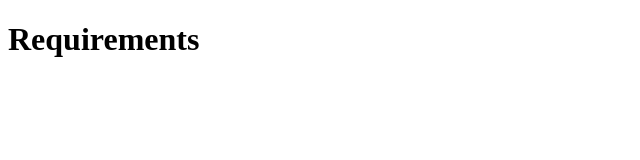
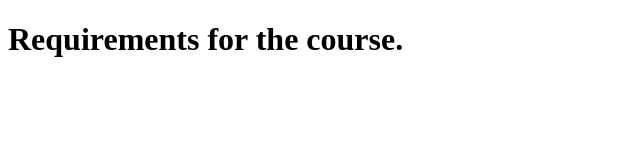
Before and after one commit to Orlando026/Coursera-test, a plain HTML site: page site/index.html in a window 1280 px wide. Shown: the whole page, without its empty margins (0-640 px from the left). Drawn offline with Linux system fonts and the light colour scheme.

Commit message:
Update index.html

```diff
--- a/site/index.html
+++ b/site/index.html
@@ -5,6 +5,6 @@
         <title>Cousera</title>
     </head>
     <body>
-        <h1>Requirements</h1>
+        <h1>Requirements for the course.</h1>
     </body>
 </html>
```
